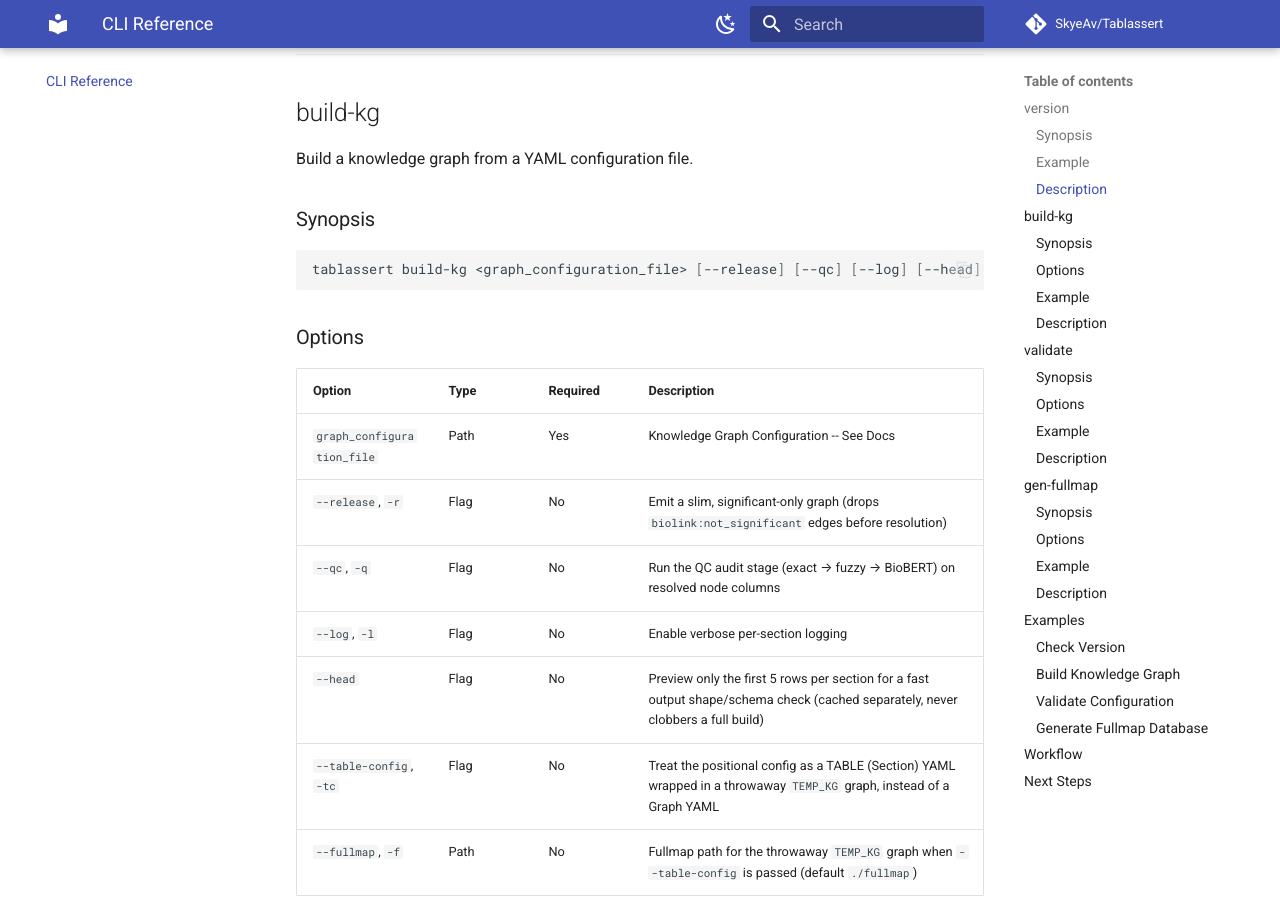
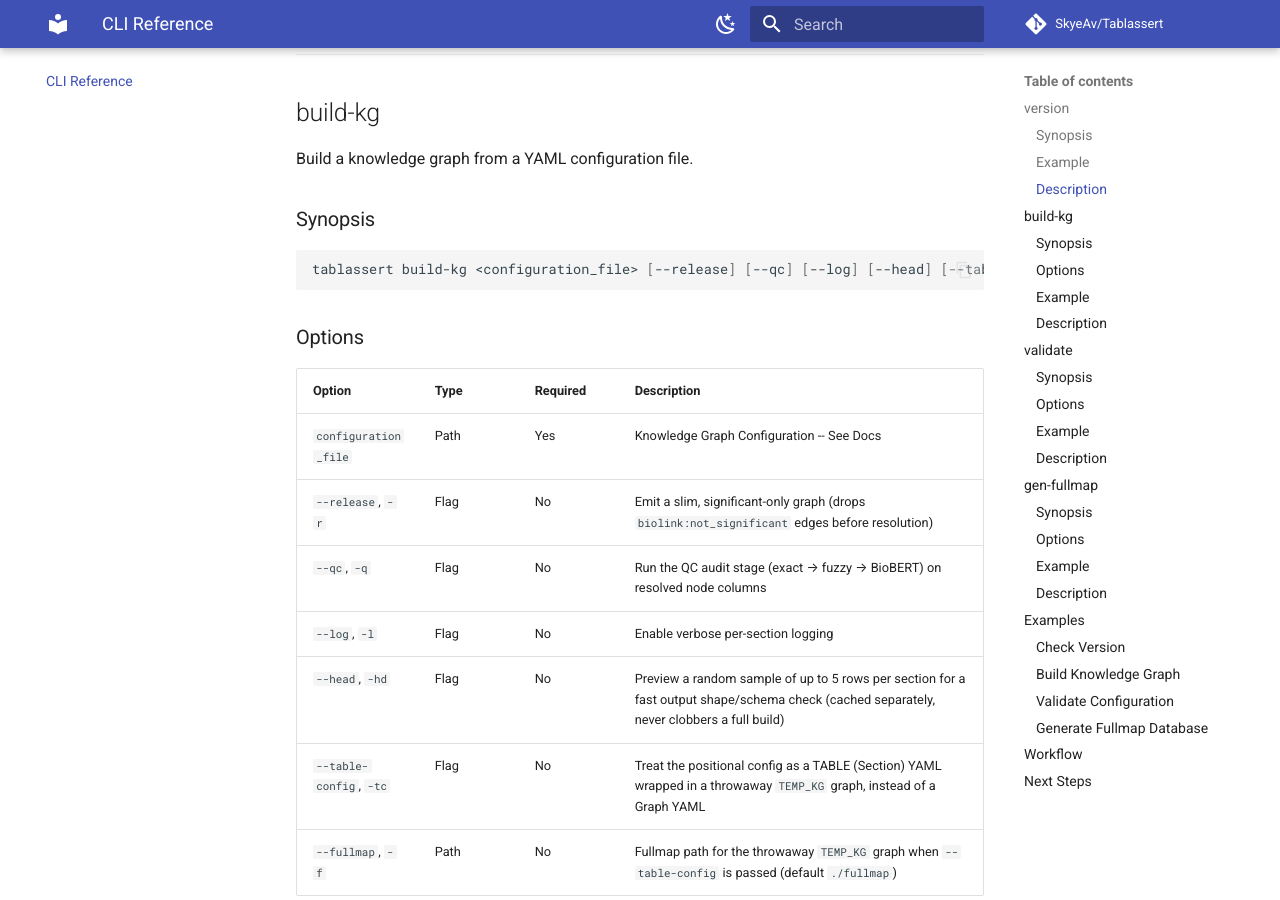
Before and after one commit to SkyeAv/Tablassert3.0.0, an MkDocs documentation site: the page built from docs/cli.md, in a window 1280 px wide and 900 px high, scrolled down 706 px. Built offline with MkDocs 1.6.1 and Material for MkDocs 9.7.7, drawn with Linux system fonts in a browser that asks for light colours; comment, search, counter and statistics services are not loaded; some of the changed text lies outside the part shown.

Commit message:
feat: short CLI flag aliases, --head random sampling, config param rename
- Add short aliases across the CLI: agent (-m/-ab/-ak/-ms/-mt/-qt/-mi/-sd/
  -e/-b/-nf), build-kg --head/-hd, validate --configuration-file/-f.
- --head now randomly samples up to min(n, height) rows (lib.head collects
  and uses DataFrame.sample, mirroring pick) instead of the first n rows, so
  the preview is representative; tests + docs updated.
- Rename graph_configuration_file -> configuration_file across cli.py
  (_load_graph, build_pipeline, validate_graph_pipeline, build-kg) and docs.

````diff
--- a/docs/cli.md
+++ b/docs/cli.md
@@ -31,18 +31,18 @@ Build a knowledge graph from a YAML configuration file.
 ### Synopsis
 
 ```bash
-tablassert build-kg <graph_configuration_file> [--release] [--qc] [--log] [--head] [--table-config] [--fullmap <path>]
+tablassert build-kg <configuration_file> [--release] [--qc] [--log] [--head] [--table-config] [--fullmap <path>]
 ```
 
 ### Options
 
 | Option | Type | Required | Description |
 |--------|------|----------|-------------|
-| `graph_configuration_file` | Path | Yes | Knowledge Graph Configuration -- See Docs |
+| `configuration_file` | Path | Yes | Knowledge Graph Configuration -- See Docs |
 | `--release`, `-r` | Flag | No | Emit a slim, significant-only graph (drops `biolink:not_significant` edges before resolution) |
 | `--qc`, `-q` | Flag | No | Run the QC audit stage (exact → fuzzy → BioBERT) on resolved node columns |
 | `--log`, `-l` | Flag | No | Enable verbose per-section logging |
-| `--head` | Flag | No | Preview only the first 5 rows per section for a fast output shape/schema check (cached separately, never clobbers a full build) |
+| `--head`, `-hd` | Flag | No | Preview a random sample of up to 5 rows per section for a fast output shape/schema check (cached separately, never clobbers a full build) |
 | `--table-config`, `-tc` | Flag | No | Treat the positional config as a TABLE (Section) YAML wrapped in a throwaway `TEMP_KG` graph, instead of a Graph YAML |
 | `--fullmap`, `-f` | Path | No | Fullmap path for the throwaway `TEMP_KG` graph when `--table-config` is passed (default `./fullmap`) |
 
````
Also changed, not shown: other parts of docs/cli.md (+1 -1 lines), docs/agent.md (+6 -6 lines), 3 other files.
